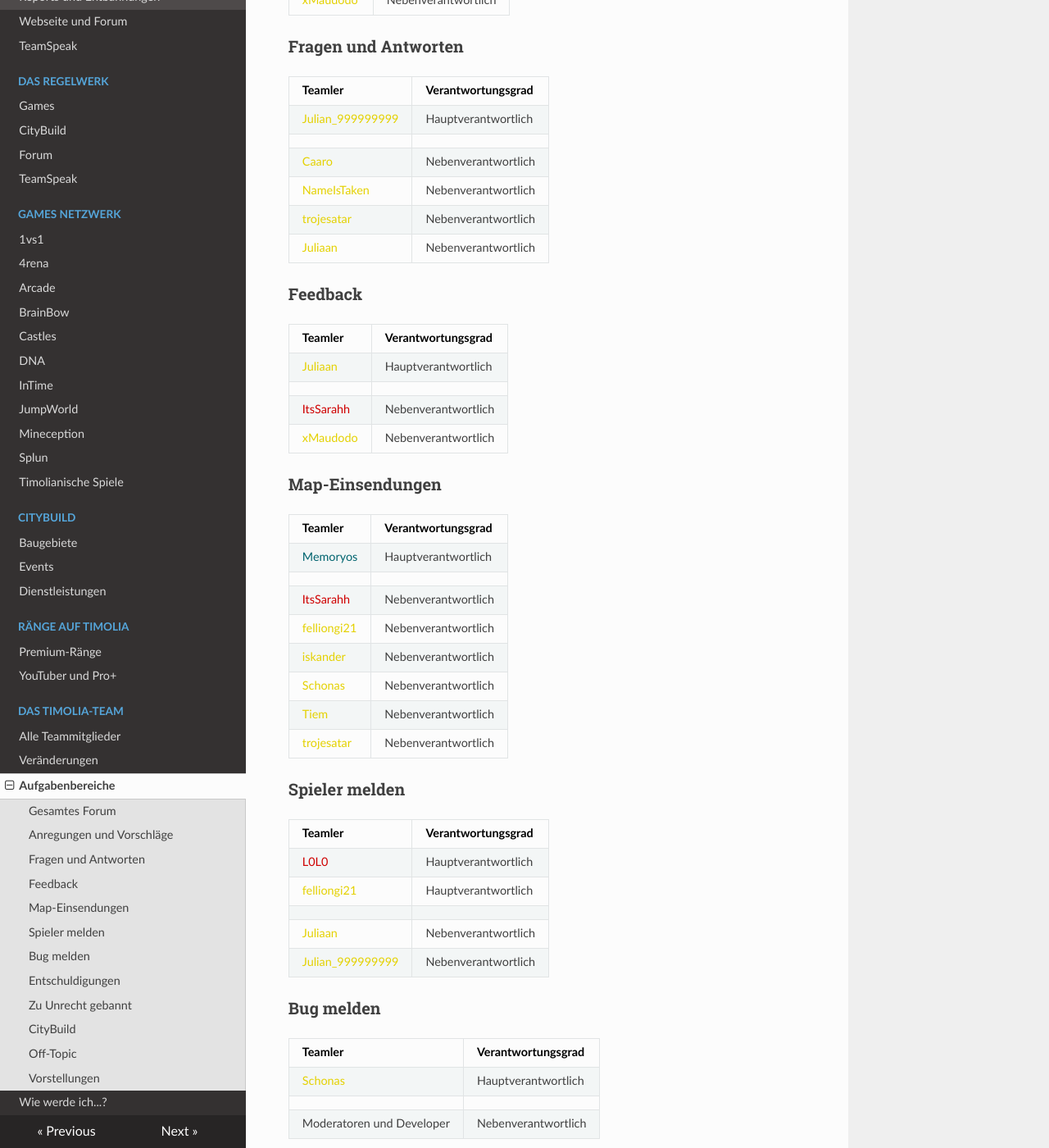
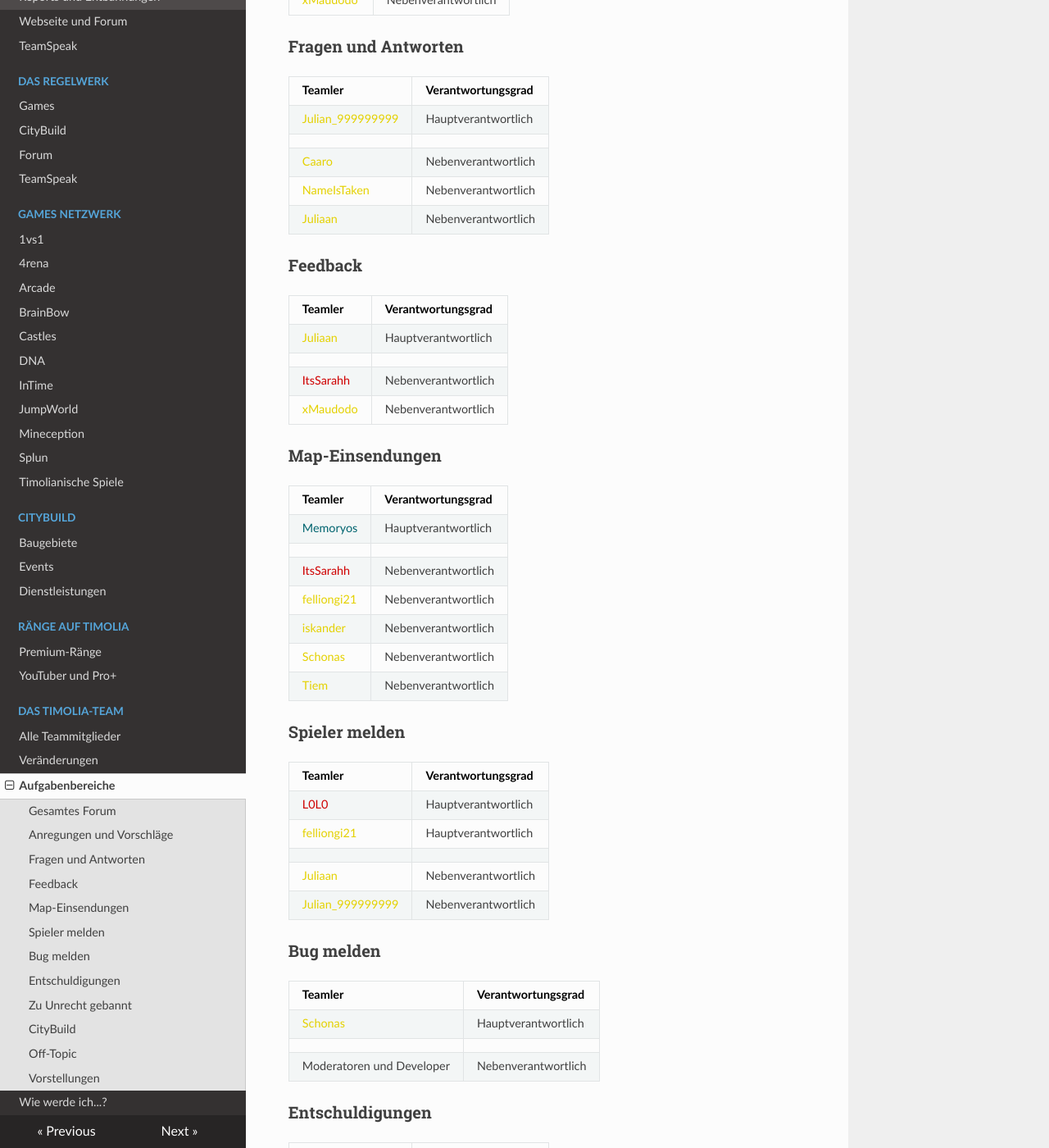
Before and after one commit to TimoliaDE/HowTo, an MkDocs documentation site: the page built from docs/team/responsibilities.md, in a window 1280 px wide and 1400 px high, scrolled down 614 px. Shown: the whole window at 82% size. Built offline with MkDocs 1.6.1, drawn with Linux system fonts in a browser that asks for light colours; nearby versions of some CDN libraries; old or Windows-style settings are respelled for this version of MkDocs; some of the changed text lies outside the part shown.

Commit message:
Update responsibilities.md

```diff
--- a/docs/team/responsibilities.md
+++ b/docs/team/responsibilities.md
@@ -26,7 +26,6 @@ Die Verantwortlichen für das gesamte Forum kümmern sich sowohl um den Aufbau d
 | | |
 |<span style="color:#E4D100">Caaro</span> | Nebenverantwortlich |
 |<span style="color:#E4D100">NameIsTaken</span> | Nebenverantwortlich |
-|<span style="color:#E4D100">trojesatar</span> | Nebenverantwortlich |
 |<span style="color:#E4D100">Juliaan</span> | Nebenverantwortlich |
 
 ###<strong>Feedback</strong>
@@ -47,7 +46,6 @@ Die Verantwortlichen für das gesamte Forum kümmern sich sowohl um den Aufbau d
 |<span style="color:#E4D100">iskander</span> | Nebenverantwortlich |
 |<span style="color:#E4D100">Schonas</span> | Nebenverantwortlich |
 |<span style="color:#E4D100">Tiem</span> | Nebenverantwortlich |
-|<span style="color:#E4D100">trojesatar</span> | Nebenverantwortlich |
 
 ###<strong>Spieler melden</strong>
 | Teamler | Verantwortungsgrad |
@@ -162,7 +160,6 @@ Für einen ständigen Support und Content auf Twitter und anderen sozialen Medie
 |<span style="color:#007812">tr7zw</span> | Twitter NV |
 |<span style="color:#E4D100">felliongi21</span> | Twitter NV |
 |<span style="color:#E4D100">Juliaan</span> | Twitter NV |
-|<span style="color:#E4D100">trojesatar</span> | YouTube HV |
 |<span style="color:#00646F">JukPlays</span> | Bauteam-Twitter HV |
 |<span style="color:#00646F">GameZter</span> | Bauteam-Twitter NV |
 |<span style="color:#00646F">xnulix</span> | Bauteam-Twitter NV |
@@ -182,7 +179,6 @@ Der Teamspeak von Timolia ist unter ts.timolia.de zu erreichen. Er wird betreut
 |<span style="color:#E4D100">Julian_999999999</span> | Nebenverantwortlich |
 |<span style="color:#E4D100">medicoo</span> | Nebenverantwortlich |
 |<span style="color:#E4D100">Percyfan55</span> | Nebenverantwortlich |
-|<span style="color:#E4D100">trojesatar</span> | Nebenverantwortlich |
 |<span style="color:#E4D100">xTessia</span> | Nebenverantwortlich |
 
 ###<strong>Timolia Turnier Organisation</strong>
@@ -214,7 +210,6 @@ Im Timolia Team gibt es kleinere Teams, welche unter anderem durch diese Verantw
 |<span style="color:#CF0101">Milam</span> | Management des Creator-Teams und des YouTube-Teams |
 |<span style="color:#E4D100">Caaro</span> | Management des Creator-Teams und des YouTube-Teams |
 |<span style="color:#CF0101">Kenaai</span> | Management des YouTube-Teams |
-|<span style="color:#E4D100">trojesatar</span> | Management des YouTube-Teams |
 |<span style="color:#00646F">Vectrail</span> | Management des Bau-Teams |
 
 ###<strong>Testen der Games-Maps</strong>
```
